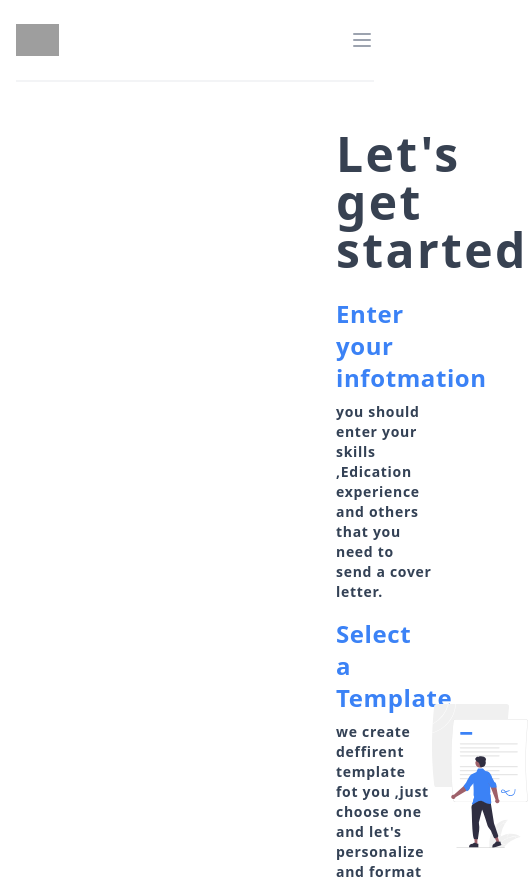
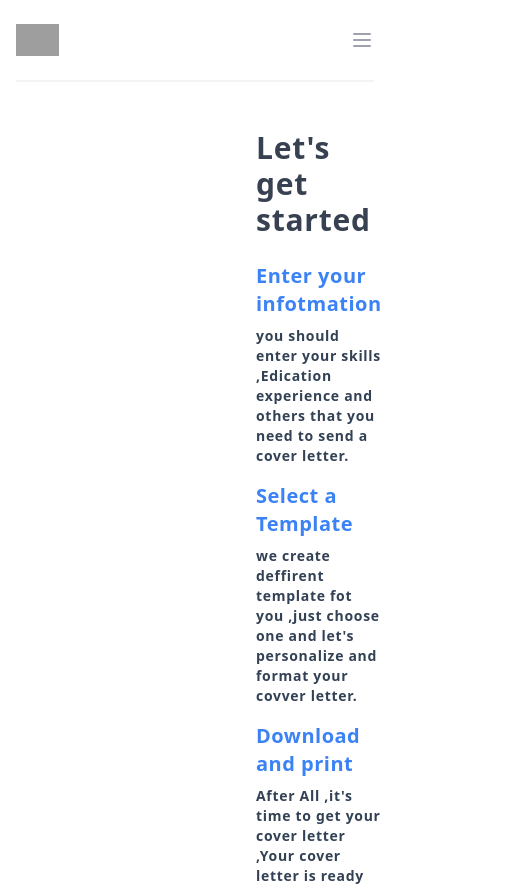
Before and after one commit to chamsou-Br/next_steps, a Next.js app: page /coverLetter in a window 390 px wide. Shown: the top 886 px of the page, 528 px wide, since content can reach past the window. Built offline with nearby package versions, Linux system fonts and the light colour scheme; grey boxes are pictures that could not be loaded.

Commit message:
responsive home CoverLetter

```diff
--- a/pages/coverLetter/index.js
+++ b/pages/coverLetter/index.js
@@ -2,42 +2,42 @@ import React from 'react'
 
 function CoverLetterHome() {
   return (
-    <div className=' flex justify-center mt-12'>
-        <div className=" w-1/3 ml-24 " >
-            <h1 className=' font-bold text-5xl tracking-wider text-gray-700 mb-6'>Let's get started</h1>
+    <div>
+    <div className=' flex justify-center mt-12 flex-grow flex-shrink mb-2 '>
+        <div className=" md:w-1/2 lg:w-1/3 mx-4 sm:mx-20 md:ml-12 lg:ml-16 xl:ml-24 " >
+            <h1 className=' font-bold text-3xl lg:text-4xl xl:text-5xl tracking-wide text-gray-700 mb-6'>Let's get started</h1>
             <div className=' mb-4'>
-                <h2 className=' text-blue-500 font-bold text-2xl tracking-wide mb-2'>Enter your infotmation</h2>
+                <h2 className=' text-blue-500 font-bold text-xl lg:text-2xl tracking-wide mb-2'>Enter your infotmation</h2>
                 <p className=' text-slate-700 font-semibold text-sm tracking-wider'>
                     you should enter your skills ,Edication experience and others that you need to send a cover letter.
                 </p>
             </div>
             <div className=' mb-4'>
-                <h2 className=' text-blue-500 font-bold text-2xl tracking-wide mb-2'>Select a Template</h2>
+                <h2 className=' text-blue-500 font-bold text-xl lg:text-2xl tracking-wide mb-2'>Select a Template</h2>
                 <p className=' text-slate-700 font-semibold text-sm tracking-wider'>
                     we create deffirent template fot you ,just choose one and let's personalize and format your covver letter.
                 </p>
             </div>
             <div>
-                <h2 className=' text-blue-500 font-bold text-2xl tracking-wide mb-2'>Download and print</h2>
+                <h2 className=' text-blue-500 font-bold text-xl lg:text-2xl tracking-wide mb-2'>Download and print</h2>
                 <p className=' text-slate-700 font-semibold text-sm tracking-wider'>
                     After All ,it's time to get your cover letter ,Your cover letter is ready to download.
                 </p>
             </div>
-            <div className=' mt-6 py-4 bg-blue-500 text-center rounded-lg'>
-                <span className=' text-lg font-bold text-white tracking-wider'>Continue</span>
+            <div className=' mt-6 py-4 bg-blue-500 text-center text-white  rounded-lg hover:cursor-pointer hover:text-blue-500 hover:bg-white hover:border '>
+                <span className=' text-lg font-bold tracking-wider '>Continue</span>
             </div>
 
             <p className='text-slate-600 font-semibold text-xs tracking-wider mt-6'>
-                By clicking "Continue" ,you agree to our <span className=' text-blue-500 font-bold'>Terme and conditions </span>
-                and <span className=' text-blue-500 font-bold'>privace policy</span>
+                By clicking "Continue" ,you agree to our
+                <span className=' text-blue-500 font-bold hover:cursor-pointer hover:underline '> Terme and conditions </span>
+                and <span className=' text-blue-500 font-bold hover:underline'>privace policy</span>
             </p>
         </div>
-        <div className=' w-2/3 m-auto  '>
+        <div className='w-0 md:w-1/2 lg:w-2/3 m-auto  '>
             <img className=' m-auto'  src='./coverletter.svg' />
         </div>
-
-
-
+    </div>
     </div>
   )
 }
```
